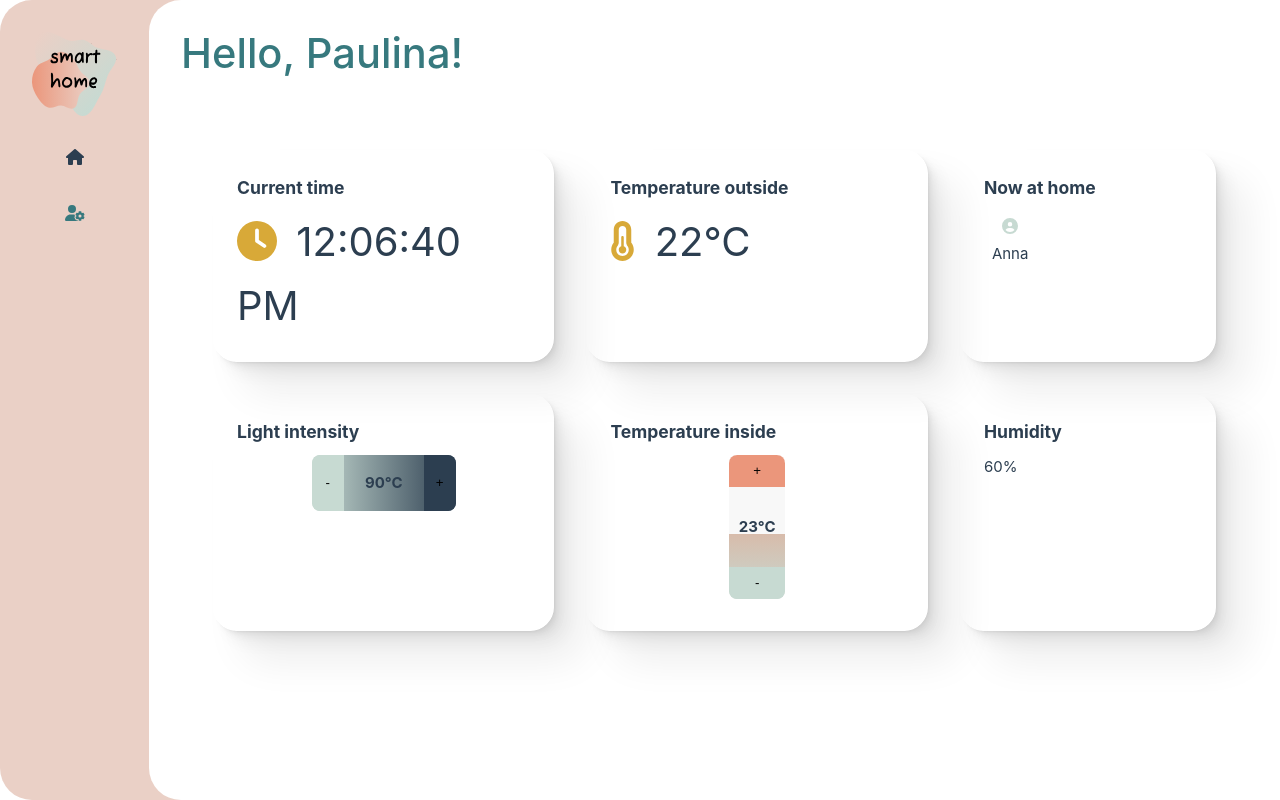
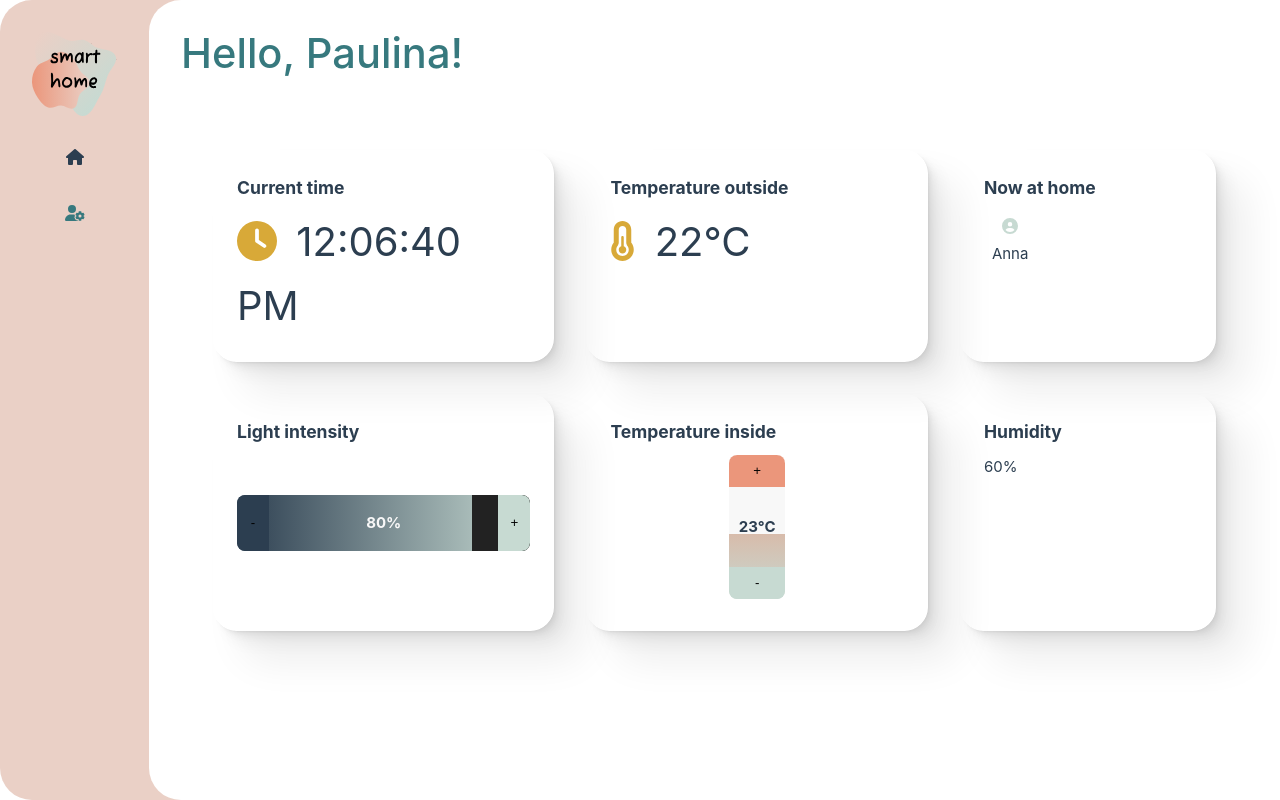
Before and after one commit to iniluap/smarthome-dashboard, a Vue app: page / in a window 1280 px wide. Built offline with nearby package versions, Linux system fonts and the light colour scheme.

Commit message:
Adjust light control design and functionality

```diff
--- a/src/assets/base.css
+++ b/src/assets/base.css
@@ -45,6 +45,7 @@
   --border-radius-secondary: 1.5rem;
 
   --temperature-control-height: 55%;
+  --light-control-width: 80%;
 }
 
 @media (prefers-color-scheme: dark) {
--- a/src/components/LightControl.vue
+++ b/src/components/LightControl.vue
@@ -1,23 +1,30 @@
 <script setup lang="ts">
 import { ref } from "vue";
-const lightIntensity = ref(90);
+const lightIntensity = ref(80);
 const maxLight = 100;
 const minLight = 0;
 
-function increaseLight() {
+function increaseLight(): void {
   if (lightIntensity.value !== maxLight) {
     lightIntensity.value++;
+    updateLightIntense(lightIntensity.value);
   } else {
     lightIntensity.value;
   }
 }
 
-function decreaseLight() {
+function decreaseLight(): void {
   if (lightIntensity.value !== minLight) {
     lightIntensity.value--;
+    updateLightIntense(lightIntensity.value);
   } else {
     lightIntensity.value;
   }
+}
+
+function updateLightIntense(valueToChange: number): void {
+  const root = document.documentElement;
+  root.style.setProperty("--light-control-width", `${valueToChange}%`);
 }
 </script>
 
@@ -26,7 +33,7 @@ function decreaseLight() {
     <h3>Light intensity</h3>
     <div class="light-control">
       <button class="control-button decrease" @click="decreaseLight">-</button>
-      <p class="light-intensity">{{ lightIntensity }}&#176;C</p>
+      <p class="light-intensity">{{ lightIntensity }}%</p>
       <button class="control-button increase" @click="increaseLight">+</button>
     </div>
   </section>
@@ -34,15 +41,14 @@ function decreaseLight() {
 
 <style scoped>
 .light-control {
-  margin: 0.5rem auto;
+  margin: 3rem auto auto;
   position: relative;
-  width: 9rem;
+  width: 100%;
   height: 3.5rem;
   display: grid;
   grid-template-columns: 2rem 1fr 2rem;
   grid-template-areas: "decrease light increase";
-  background: linear-gradient(to right, var(--color-mint), var(--vt-c-indigo));
-  background-color: var(--color-background-soft);
+  background: linear-gradient(to right, var(--vt-c-indigo), var(--color-mint));
   border-radius: 0.5rem;
   overflow: hidden;
   text-align: center;
@@ -52,10 +58,10 @@ function decreaseLight() {
   content: "";
   position: absolute;
   top: 0;
-  left: 0;
-  width: 100%;
-  height: var(--light-control-height);
-  background-color: var(--color-background-soft);
+  right: 0;
+  height: 100%;
+  width: calc(100% - var(--light-control-width));
+  background-color: var(--vt-c-black-soft);
   z-index: 1;
 }
 
@@ -68,17 +74,18 @@ function decreaseLight() {
 .control-button.increase {
   border-top-right-radius: 0.5rem;
   border-bottom-right-radius: 0.5rem;
-  background-color: var(--vt-c-indigo);
+  background-color: var(--color-mint);
 }
 
 .control-button.decrease {
   border-top-left-radius: 0.5rem;
   border-bottom-left-radius: 0.5rem;
-  background-color: var(--color-mint);
+  background-color: var(--vt-c-indigo);
 }
 
 .light-intensity {
   align-self: center;
+  color: var(--vt-c-white-soft);
   font-weight: bold;
   z-index: 2;
 }
--- a/src/components/TemperatureInsideControl.vue
+++ b/src/components/TemperatureInsideControl.vue
@@ -61,7 +61,6 @@ function updateThermometer(valueToChange: number): void {
     "temp"
     "decrease";
   background: linear-gradient(to top, var(--color-mint), var(--color-peach));
-  background-color: var(--color-background-soft);
   border-radius: 0.5rem;
   overflow: hidden;
   text-align: center;
```
